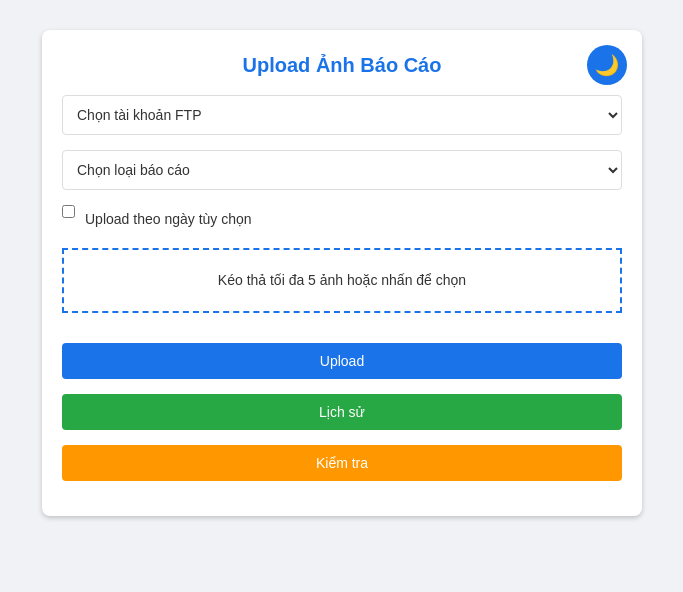
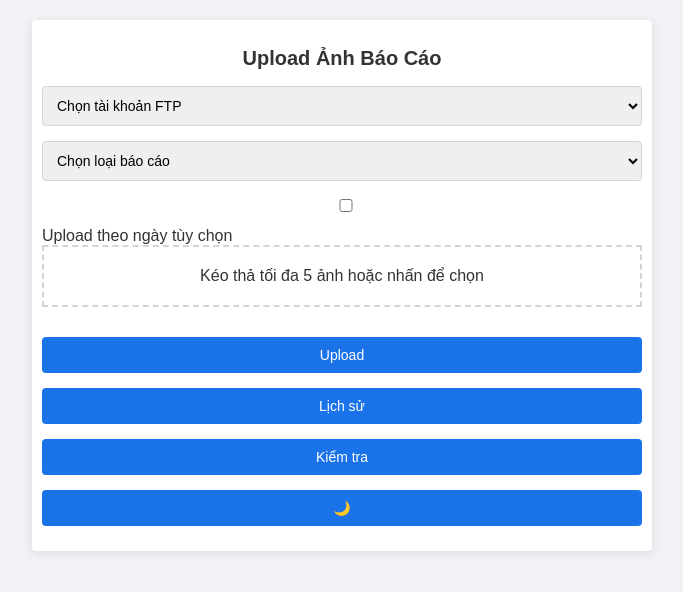
Before and after one commit to duytim/uploadftp, a Flask app: page / in a window 1280 px wide. Shown: the top 592 px of the page, without its empty margins (298-981 px from the left). Run offline with Flask 3, Linux system fonts and the light colour scheme.

Commit message:
Update styles.css
Tối ưu css

```diff
--- a/static/styles.css
+++ b/static/styles.css
@@ -1,26 +1,23 @@
-/* Reset và thiết lập cơ bản */
-* {
-    margin: 0;
-    padding: 0;
-    box-sizing: border-box;
-}
-
-/* Biến màu và chủ đề */
 :root {
     --bg-color: #f0f2f5;
     --container-bg: #ffffff;
     --text-color: #333333;
     --primary-color: #1a73e8;
     --success-color: #28a745;
-    --error-color: #d32f2f;
-    --warning-color: #f1c40f;
-    --border-color: #dddddd;
-    --shadow-color: rgba(0, 0, 0, 0.2);
-    --disabled-color: #a0c1ff;
-    --check-color: #ff9800; /* Màu cho nút Kiểm tra */
+    --error-color: #dc3545;
+    --warning-color: #ffc107;
+    --border-color: #d1d5db;
+    --shadow-color: rgba(0, 0, 0, 0.1);
+    --disabled-color: #6b7280;
+    --check-color: #f4a261;
+    --border-radius: 4px;
+    --padding-default: 10px;
+    --font-size-default: 14px;
+    --transition-default: background 0.3s ease, transform 0.2s ease, opacity 0.3s ease;
 }
 
-.dark-mode {
+@media (prefers-color-scheme: dark) {
+    :root {
         --bg-color: #333333;
         --container-bg: #444444;
         --text-color: #dddddd;
@@ -30,85 +27,79 @@
         --warning-color: #f4d03f;
         --border-color: #555555;
         --shadow-color: rgba(0, 0, 0, 0.4);
-    --disabled-color: #6b7280;
+        --disabled-color: #9ca3af;
         --check-color: #f4a261;
     }
+}
 
-/* Thiết lập body */
 body {
-    font-family: Arial, sans-serif;
     background: var(--bg-color);
     color: var(--text-color);
-    line-height: 1.5;
-    padding: 10px;
+    font-family: 'Arial', sans-serif;
+    margin: 0;
+    padding: 20px;
+    transition: var(--transition-default);
 }
 
-/* Container chính */
+body.dark-mode {
+    background: var(--bg-color);
+    color: var(--text-color);
+}
+
 .container {
     max-width: 600px;
-    margin: 20px auto;
+    margin: 0 auto;
     background: var(--container-bg);
-    border-radius: 8px;
-    padding: 20px;
-    box-shadow: 0 2px 5px var(--shadow-color);
-    position: relative;
+    padding: var(--padding-default);
+    border-radius: var(--border-radius);
+    box-shadow: 0 2px 10px var(--shadow-color);
 }
 
-/* Tiêu đề */
 h2 {
+    text-align: center;
     font-size: 20px;
-    margin-bottom: 15px;
-    color: var(--primary-color);
-    text-align: center;
 }
 
-/* Các phần tử form */
-select,
-input[type="text"],
-input[type="date"],
-input[type="checkbox"] {
+select, input, button {
     width: 100%;
-    padding: 10px;
+    padding: var(--padding-default);
     margin-bottom: 15px;
     border: 1px solid var(--border-color);
-    border-radius: 4px;
-    font-size: 14px;
-    background: var(--container-bg);
-    color: var(--text-color);
-    transition: border-color 0.3s ease;
+    border-radius: var(--border-radius);
+    font-size: var(--font-size-default);
+    box-sizing: border-box;
+    transition: var(--transition-default);
 }
 
-select:focus,
-input[type="text"]:focus,
-input[type="date"]:focus {
-    outline: none;
-    border-color: var(--primary-color);
-    box-shadow: 0 0 0 2px rgba(26, 115, 232, 0.2);
+select:focus, input:focus, button:focus {
+    outline: 2px solid var(--primary-color);
+    outline-offset: 2px;
 }
 
-input[type="checkbox"] {
-    width: auto;
-    margin-right: 10px;
+button {
+    background: var(--primary-color);
+    color: white;
+    border: none;
+    cursor: pointer;
 }
 
-/* Label cho checkbox */
-.checkbox-label {
-    display: flex;
-    align-items: center;
-    font-size: 14px;
-    margin-bottom: 15px;
+button:hover {
+    background: #1557b0;
+    transform: scale(1.02);
 }
 
-/* Drop zone */
+button:disabled {
+    background: var(--disabled-color);
+    cursor: not-allowed;
+}
+
 .drop-zone {
-    border: 2px dashed var(--primary-color);
+    border: 2px dashed var(--border-color);
     padding: 20px;
     text-align: center;
-    cursor: pointer;
     margin-bottom: 15px;
-    background: var(--container-bg);
-    font-size: 14px;
-    transition: background 0.3s ease, transform 0.2s ease;
+    transition: var(--transition-default);
+    will-change: transform, opacity;
 }
 
 .drop-zone.dragover {
@@ -118,153 +109,41 @@ input[type="checkbox"] {
     opacity: 0.8;
 }
 
-/* Nút */
-button {
-    width: 100%;
-    padding: 10px;
-    margin-bottom: 15px;
-    border: none;
-    border-radius: 4px;
-    font-size: 14px;
-    color: white;
-    cursor: pointer;
-    transition: background 0.3s ease, transform 0.2s ease;
-}
-
-button:disabled {
-    background: var(--disabled-color);
-    cursor: not-allowed;
-}
-
-button:hover:not(:disabled) {
-    transform: scale(1.05);
-}
-
-/* Nút Upload */
-#uploadButton {
-    background: var(--primary-color);
-}
-
-#uploadButton:hover:not(:disabled) {
-    background: #1557b0;
-}
-
-/* Nút Lịch sử */
-#historyMenu {
-    background: var(--success-color);
-}
-
-#historyMenu:hover:not(:disabled) {
-    background: #219653;
-}
-
-/* Nút Kiểm tra */
-#checkMenu {
-    background: var(--check-color);
-}
-
-#checkMenu:hover:not(:disabled) {
-    background: #e68a00;
-}
-
-/* Nút Hủy */
-#cancelButton {
-    background: var(--error-color);
-}
-
-#cancelButton:hover:not(:disabled) {
-    background: #c62828;
-}
-
-/* Hiệu ứng loading cho nút */
-button.loading::after {
-    content: '';
-    display: inline-block;
-    width: 16px;
-    height: 16px;
-    margin-left: 10px;
-    border: 2px solid white;
-    border-top: 2px solid transparent;
-    border-radius: 50%;
-    animation: spin 0.8s linear infinite;
-}
-
-/* Nút chuyển đổi theme */
-.theme-toggle-container {
-    position: absolute;
-    top: 15px;
-    right: 15px;
-}
-
-#themeToggle {
-    width: 40px;
-    height: 40px;
-    border-radius: 50%;
-    background: var(--primary-color);
-    display: flex;
-    align-items: center;
-    justify-content: center;
-    padding: 0;
-}
-
-.theme-icon {
-    font-size: 20px;
-}
-
-/* Preview ảnh */
 .preview-container {
-    display: flex;
-    flex-wrap: wrap;
+    display: grid;
+    grid-template-columns: repeat(auto-fit, minmax(80px, 1fr));
     gap: 10px;
     margin-bottom: 15px;
 }
 
-.preview-item {
+.preview {
     position: relative;
+    width: 80px;
+    height: 80px;
 }
 
-.preview {
-    width: 80px;
-    height: 80px;
+.preview img {
+    width: 100%;
+    height: 100%;
     object-fit: cover;
-    border-radius: 4px;
-    border: 1px solid var(--border-color);
-    cursor: pointer;
-    opacity: 0;
-    animation: fadeIn 0.5s ease forwards;
-    transition: width 0.3s ease, height 0.3s ease, transform 0.3s ease, opacity 0.3s ease;
-}
-
-.preview.zoomed {
-    width: 200px;
-    height: 200px;
-    transform: scale(1.2);
-    z-index: 10;
-}
-
-.preview.minimized {
-    width: 60px;
-    height: 60px;
-    opacity: 0.7;
+    border-radius: var(--border-radius);
+    box-shadow: 0 1px 5px var(--shadow-color);
 }
 
 .remove-preview {
     position: absolute;
-    top: -8px;
-    right: -8px;
+    top: -10px;
+    right: -10px;
     background: var(--error-color);
     color: white;
-    border: none;
+    width: 20px;
+    height: 20px;
     border-radius: 50%;
-    width: 24px;
-    height: 24px;
-    display: flex;
-    align-items: center;
-    justify-content: center;
-    font-size: 16px;
+    text-align: center;
+    line-height: 20px;
     cursor: pointer;
-    box-shadow: 0 2px 4px var(--shadow-color);
-    transition: transform 0.2s ease, background 0.3s ease;
+    font-size: 12px;
+    transition: var(--transition-default);
 }
 
 .remove-preview:hover {
@@ -272,7 +151,6 @@ button.loading::after {
     transform: scale(1.1);
 }
 
-/* Popup */
 .popup {
     display: none;
     position: fixed;
@@ -281,316 +159,104 @@ button.loading::after {
     transform: translate(-50%, -50%) scale(0.7);
     background: var(--container-bg);
     padding: 20px;
-    border-radius: 8px;
+    border-radius: var(--border-radius);
     box-shadow: 0 2px 10px var(--shadow-color);
     text-align: center;
     z-index: 1000;
     max-width: 90%;
     opacity: 0;
-    transition: transform 0.3s ease, opacity 0.3s ease;
+    transition: var(--transition-default);
+    will-change: transform, opacity;
 }
 
 .popup.active {
     display: block;
     transform: translate(-50%, -50%) scale(1);
     opacity: 1;
-    animation: zoomIn 0.3s ease;
 }
 
-.popup h3 {
-    font-size: 18px;
-    margin-bottom: 10px;
+.popup button {
+    margin-top: 10px;
+}
+
+#successPopup {
+    background: var(--success-color);
+    color: white;
+}
+
+#errorPopup {
+    background: var(--error-color);
+    color: white;
+}
+
+#warningPopup {
+    background: var(--warning-color);
     color: var(--text-color);
 }
 
-.popup p {
-    margin-bottom: 15px;
-    font-size: 14px;
-}
-
-/* Nút trong popup */
-.popup button {
-    width: auto;
-    padding: 8px 20px;
-    margin: 5px;
-    font-size: 14px;
-    border-radius: 4px;
-    color: white;
-    cursor: pointer;
-    transition: background 0.3s ease, transform 0.2s ease;
-}
-
-.popup button:hover:not(:disabled) {
-    transform: scale(1.05);
-}
-
-/* Nút trong #successPopup */
-#successPopup button {
-    background: var(--success-color);
-}
-
-#successPopup button:hover:not(:disabled) {
-    background: #219653;
-}
-
-/* Nút Tìm kiếm trong #historyPopup */
-#historyPopup #fetchHistory {
-    background: var(--primary-color);
-}
-
-#historyPopup #fetchHistory:hover:not(:disabled) {
-    background: #1557b0;
-}
-
-/* Nút Đóng trong #historyPopup */
-#historyPopup button:not(#fetchHistory) {
-    background: var(--error-color);
-}
-
-#historyPopup button:not(#fetchHistory):hover:not(:disabled) {
-    background: #c62828;
-}
-
-/* Nút Kiểm tra trong #checkPopup */
-#checkPopup #fetchCheck {
-    background: var(--primary-color);
-}
-
-#checkPopup #fetchCheck:hover:not(:disabled) {
-    background: #1557b0;
-}
-
-/* Nút Đóng trong #checkPopup */
-#checkPopup button:not(#fetchCheck) {
-    background: var(--error-color);
-}
-
-#checkPopup button:not(#fetchCheck):hover:not(:disabled) {
-    background: #c62828;
-}
-
-.success-message {
-    color: var(--success-color);
-    font-weight: bold;
-}
-
-/* Popup Lịch sử và Kiểm tra */
-#historyPopup select,
-#historyPopup input,
-#historyPopup button,
-#checkPopup select,
-#checkPopup input,
-#checkPopup button {
-    margin: 10px 0;
+#checkPopup, #historyPopup {
+    width: 100%;
+    max-width: 500px;
 }
 
 .table-container {
-    max-height: 200px;
+    max-height: 300px;
     overflow-y: auto;
-    margin: 10px 0;
+    margin-bottom: 15px;
+}
+
+.table-container.loading {
     position: relative;
+    opacity: 0.6;
+    pointer-events: none;
 }
 
 .table-container.loading::before {
-    content: '';
+    content: 'Đang tải...';
     position: absolute;
     top: 50%;
     left: 50%;
-    width: 24px;
-    height: 24px;
-    border: 3px solid var(--primary-color);
-    border-top: 3px solid transparent;
-    border-radius: 50%;
-    animation: spin 0.8s linear infinite;
     transform: translate(-50%, -50%);
+    font-size: var(--font-size-default);
+    color: var(--primary-color);
     z-index: 10;
+    animation: pulse 1.5s infinite;
 }
 
-#historyPopup table,
-#checkPopup table {
+table {
     width: 100%;
     border-collapse: collapse;
-    font-size: 14px;
+    font-size: var(--font-size-default);
 }
 
-#historyPopup th,
-#historyPopup td,
-#checkPopup th,
-#checkPopup td {
+th, td {
     border: 1px solid var(--border-color);
-    padding: 8px;
+    padding: var(--padding-default);
     text-align: left;
 }
 
-#historyPopup th,
-#checkPopup th {
+th {
     background: var(--primary-color);
     color: white;
-    position: sticky;
-    top: 0;
-    z-index: 5;
 }
 
-#historyPopup .error,
-#checkPopup .error {
-    color: var(--error-color);
-    font-size: 14px;
-    text-align: center;
+tr:nth-child(even) {
+    background: var(--bg-color);
 }
 
 .action-preview {
-    background: #6c757d;
-    padding: 5px 10px;
-    font-size: 12px;
-    border-radius: 4px;
-    color: white;
+    color: var(--primary-color);
+    text-decoration: none;
 }
 
-.action-preview:hover:not(:disabled) {
-    background: #5a6268;
+.action-preview:hover {
+    text-decoration: underline;
 }
 
-/* Toast notification */
-.toast-container {
-    position: fixed;
-    top: 20px;
-    right: 20px;
-    z-index: 2000;
-}
-
-.toast {
-    padding: 10px 20px;
-    margin-bottom: 10px;
-    border-radius: 4px;
-    color: white;
-    opacity: 0;
-    transform: translateY(-20px);
-    transition: opacity 0.3s ease, transform 0.3s ease;
-    box-shadow: 0 2px 5px var(--shadow-color);
-}
-
-.toast.show {
-    opacity: 1;
-    transform: translateY(0);
-}
-
-.toast-success {
-    background: var(--success-color);
-}
-
-.toast-error {
-    background: var(--error-color);
-}
-
-.toast-warning {
-    background: var(--warning-color);
-}
-
-/* Thanh tiến trình */
-progress {
-    width: 100%;
-    height: 10px;
-    margin-bottom: 15px;
-    border-radius: 4px;
-    background: var(--border-color);
-}
-
-progress::-webkit-progress-bar {
-    background: var(--border-color);
-    border-radius: 4px;
-}
-
-progress::-webkit-progress-value {
-    background: var(--primary-color);
-    border-radius: 4px;
-}
-
-progress::-moz-progress-bar {
-    background: var(--primary-color);
-    border-radius: 4px;
-}
-
-/* Responsive */
-@media (max-width: 768px) {
-    .container {
-        padding: 15px;
-        margin: 15px auto;
-    }
-
-    .preview {
-        width: 70px;
-        height: 70px;
-    }
-
-    .preview.zoomed {
-        width: 180px;
-        height: 180px;
-    }
-
-    .popup {
-        max-width: 80%;
-        padding: 15px;
-    }
-}
-
-@media (max-width: 480px) {
-    .container {
-        padding: 10px;
-    }
-
-    .preview {
-        width: 60px;
-        height: 60px;
-    }
-
-    .preview.zoomed {
-        width: 150px;
-        height: 150px;
-    }
-
-    .popup {
-        max-width: 90%;
-        padding: 10px;
-    }
-
-    button {
-        font-size: 13px;
-        padding: 8px;
-    }
-
-    #historyPopup table,
-    #checkPopup table {
-        font-size: 12px;
-    }
-
-    #historyPopup th,
-    #historyPopup td,
-    #checkPopup th,
-    #checkPopup td {
-        padding: 6px;
-    }
-}
-
-@media (max-width: 320px) {
-    .container {
-        padding: 8px;
-    }
-
-    .preview {
-        width: 50px;
-        height: 50px;
-    }
-
-    .preview.zoomed {
-        width: 120px;
-        height: 120px;
-    }
-}
-
-/* Keyframes */
 @keyframes pulse {
-    0%, 100% { transform: scale(1); }
-    50% { transform: scale(1.1); }
+    0% { opacity: 0.6; }
+    50% { opacity: 1; }
+    100% { opacity: 0.6; }
 }
 
 @keyframes fadeIn {
@@ -606,3 +272,31 @@ progress::-moz-progress-bar {
 @keyframes spin {
     to { transform: rotate(360deg); }
 }
+
+@media (max-width: 480px) {
+    .container {
+        padding: 10px;
+        margin: 10px;
+    }
+    h2 {
+        font-size: 16px;
+    }
+    select, input, button {
+        font-size: 12px;
+        padding: 8px;
+    }
+    .preview {
+        width: 60px;
+        height: 60px;
+    }
+    .popup {
+        width: 90%;
+        padding: 15px;
+    }
+    .table-container {
+        font-size: 11px;
+    }
+    th, td {
+        padding: 5px;
+    }
+}
```
Lines whose indentation alone changed are shown as unchanged.
